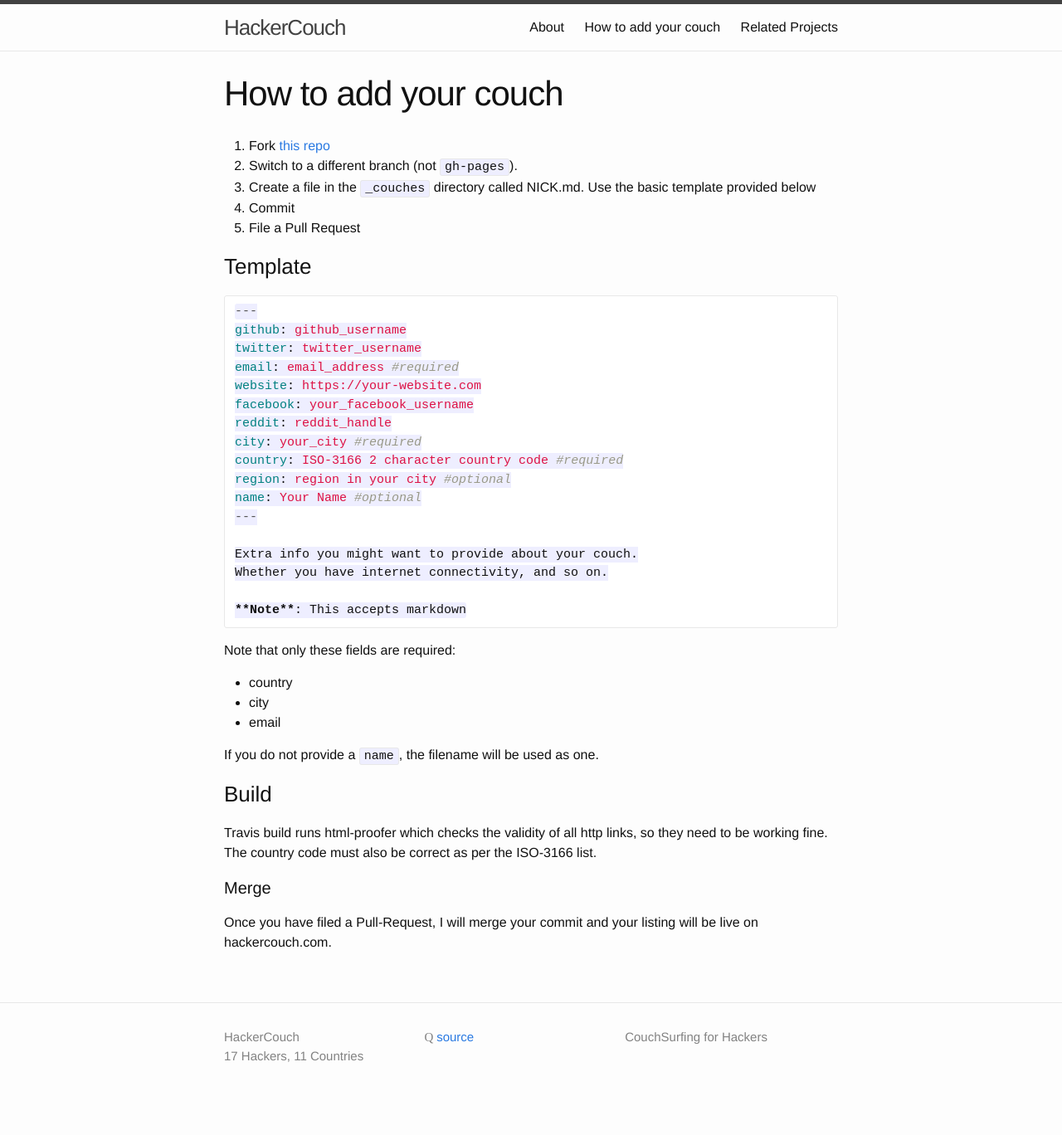
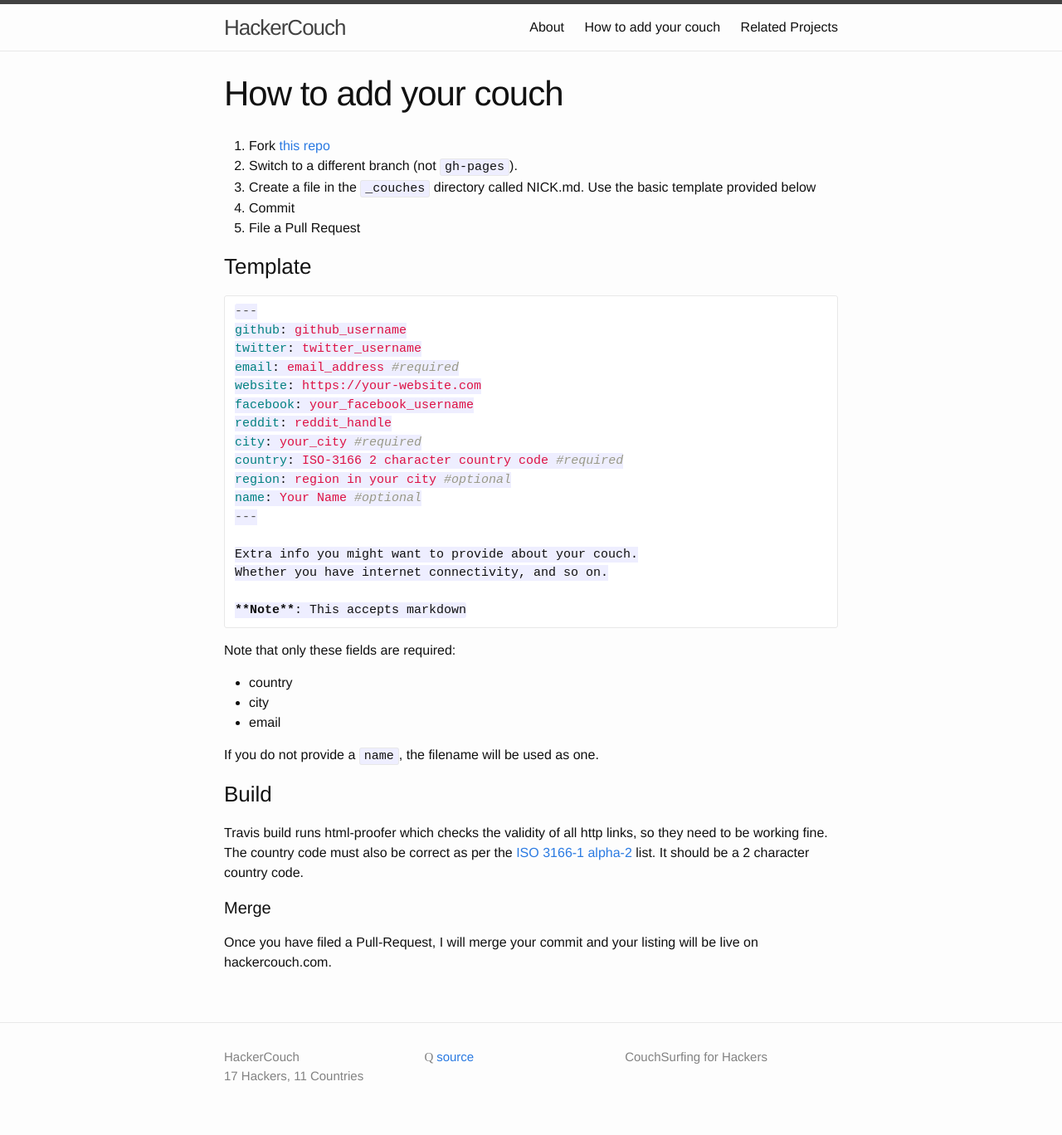
Before and after one commit to hackercouch/hackercouch, a Jekyll site: the page built from add.md, in a window 1280 px wide. Shown: the whole page at 83% size. Built offline with Jekyll 4.4.1, drawn with Linux system fonts in a browser that asks for light colours; some web fonts are replaced; before the commit the page ends 1344 px from its top, so only the background shows below that.

Commit message:
ISO 3166 -> ISO 3166-1 alpha-2

```diff
--- a/add.md
+++ b/add.md
@@ -43,7 +43,8 @@
 
 Travis build runs html-proofer which checks the validity of all http links,
 so they need to be working fine. The country code must also be correct as per
-the ISO-3166 list.
+the [ISO 3166-1 alpha-2](https://en.wikipedia.org/wiki/ISO_3166-1_alpha-2) list.
+It should be a 2 character country code.
 
 #### Merge
 
```
